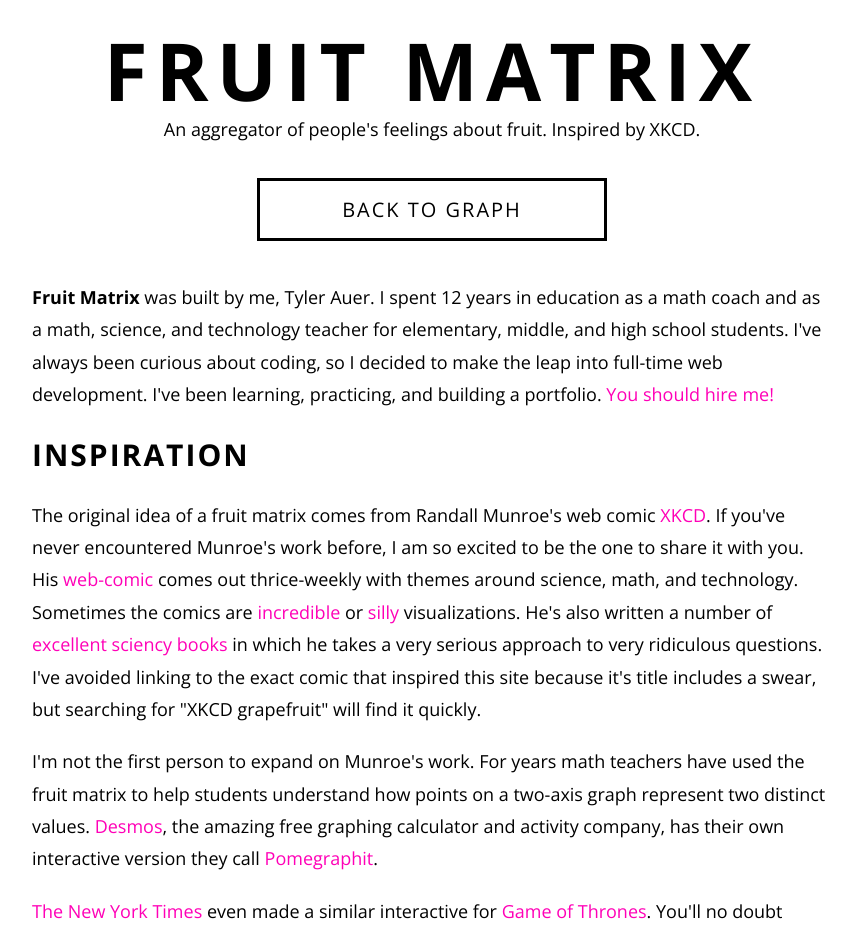
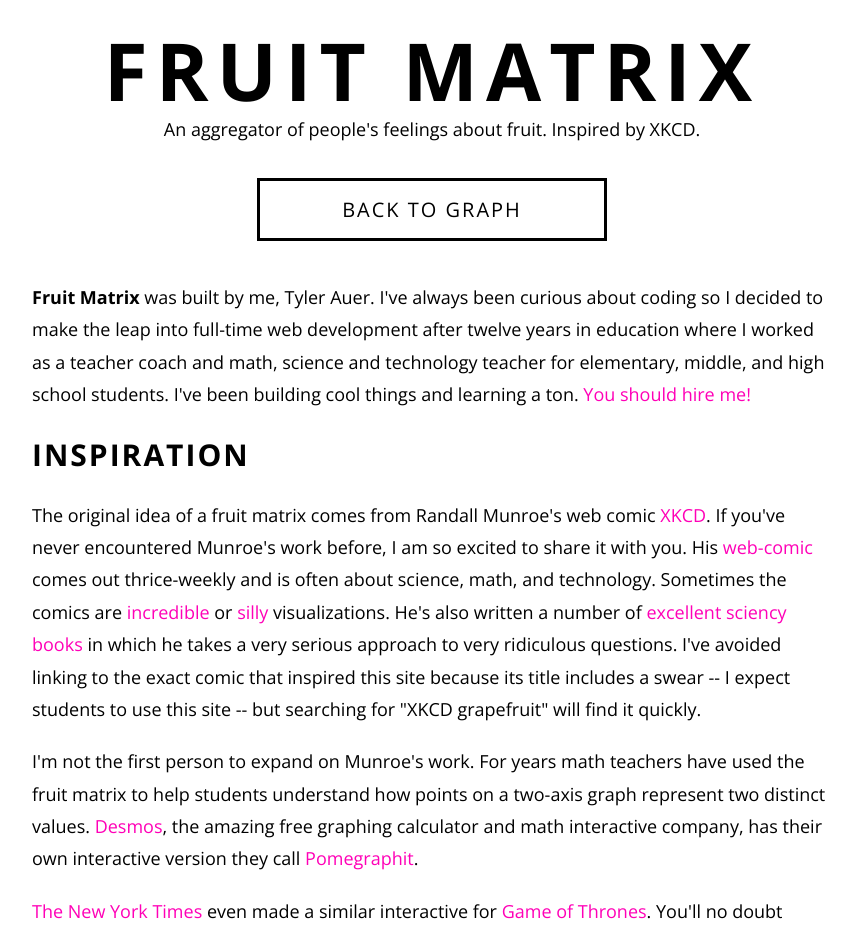
Before and after one commit to TylerAuer/fruit, a React (Create React App) app: page /about in a window 1280 px wide. Shown: the top 934 px of the page, without its empty margins (208-1064 px from the left). Built offline with nearby package versions, Linux system fonts and the light colour scheme; no server answers.

Commit message:
wordsmith language in <About>

```diff
--- a/src/components/About.js
+++ b/src/components/About.js
@@ -19,21 +19,21 @@ const About = ({ countOfSubmissions, countOfAllRatings }) => {
       <Button onClick={() => history.push('/')} text="Back to Graph" />
       <main>
         <p>
-          <b>Fruit Matrix</b> was built by me, Tyler Auer. I spent 12 years in
-          education as a math coach and as a math, science, and technology
-          teacher for elementary, middle, and high school students. I've always
-          been curious about coding, so I decided to make the leap into
-          full-time web development. I've been learning, practicing, and
-          building a portfolio.{' '}
+          <b>Fruit Matrix</b> was built by me, Tyler Auer. I've always been
+          curious about coding so I decided to make the leap into full-time web
+          development after twelve years in education where I worked as a
+          teacher coach and math, science and technology teacher for elementary,
+          middle, and high school students. I've been building cool things and
+          learning a ton.{' '}
           <a href="https://tylerauer.com">You should hire me!</a>
         </p>
         <h2>Inspiration</h2>
         <p>
           The original idea of a fruit matrix comes from Randall Munroe's web
           comic <a href="https://xkcd.com/">XKCD</a>. If you've never
-          encountered Munroe's work before, I am so excited to be the one to
-          share it with you. His <a href="https://xkcd.com/">web-comic</a> comes
-          out thrice-weekly with themes around science, math, and technology.
+          encountered Munroe's work before, I am so excited to share it with
+          you. His <a href="https://xkcd.com/">web-comic</a> comes out
+          thrice-weekly and is often about science, math, and technology.
           Sometimes the comics are{' '}
           <a href="https://xkcd.com/1040/">incredible</a> or{' '}
           <a href="https://xkcd.com/657/">silly </a>visualizations. He's also
@@ -43,16 +43,16 @@ const About = ({ countOfSubmissions, countOfAllRatings }) => {
           </a>{' '}
           in which he takes a very serious approach to very ridiculous
           questions. I've avoided linking to the exact comic that inspired this
-          site because it's title includes a swear, but searching for "XKCD
-          grapefruit" will find it quickly.
+          site because its title includes a swear -- I expect students to use
+          this site -- but searching for "XKCD grapefruit" will find it quickly.
         </p>
         <p>
           I'm not the first person to expand on Munroe's work. For years math
           teachers have used the fruit matrix to help students understand how
           points on a two-axis graph represent two distinct values.{' '}
           <a href="https://www.desmos.com/">Desmos</a>, the amazing free
-          graphing calculator and activity company, has their own interactive
-          version they call{' '}
+          graphing calculator and math interactive company, has their own
+          interactive version they call{' '}
           <a href="https://teacher.desmos.com/activitybuilder/custom/58cb067910f10b0a21d4db93">
             Pomegraphit
           </a>
```
